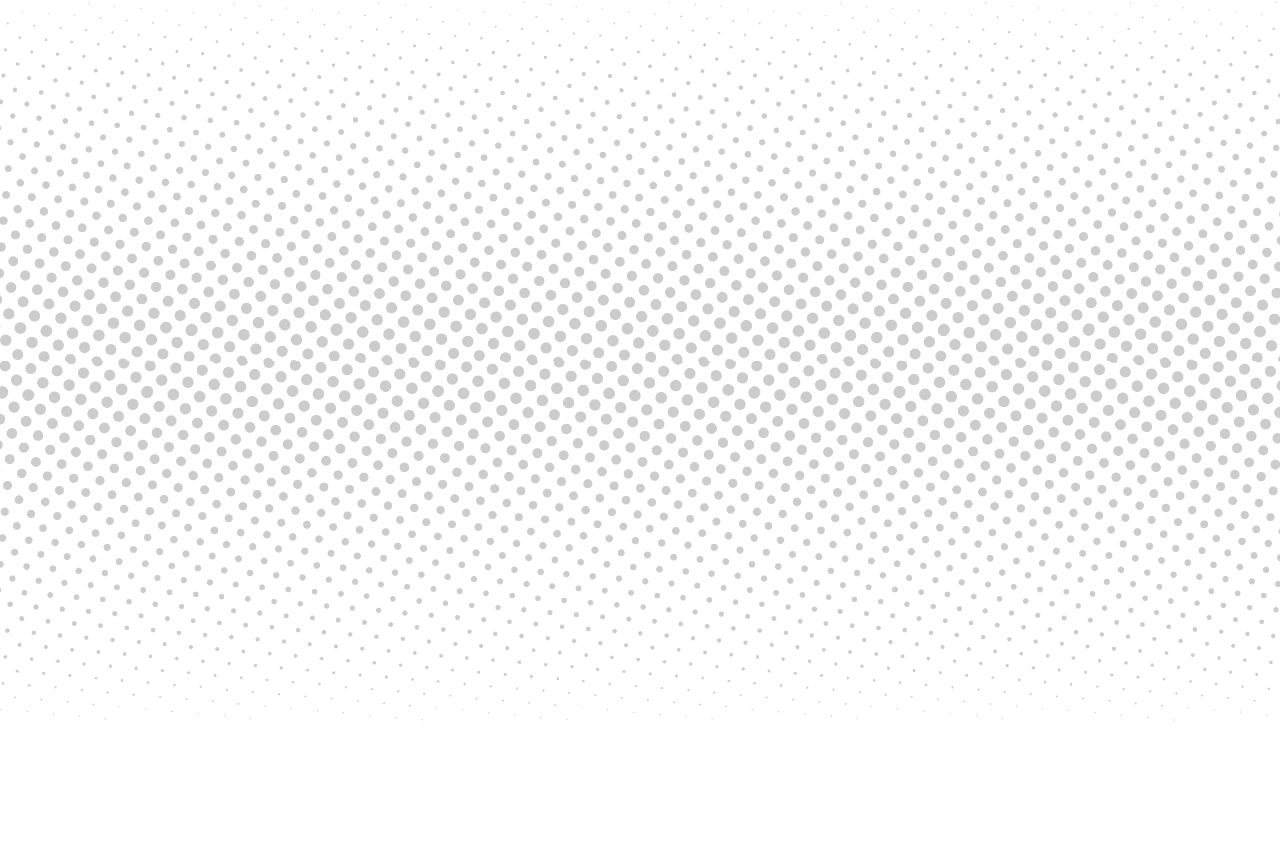
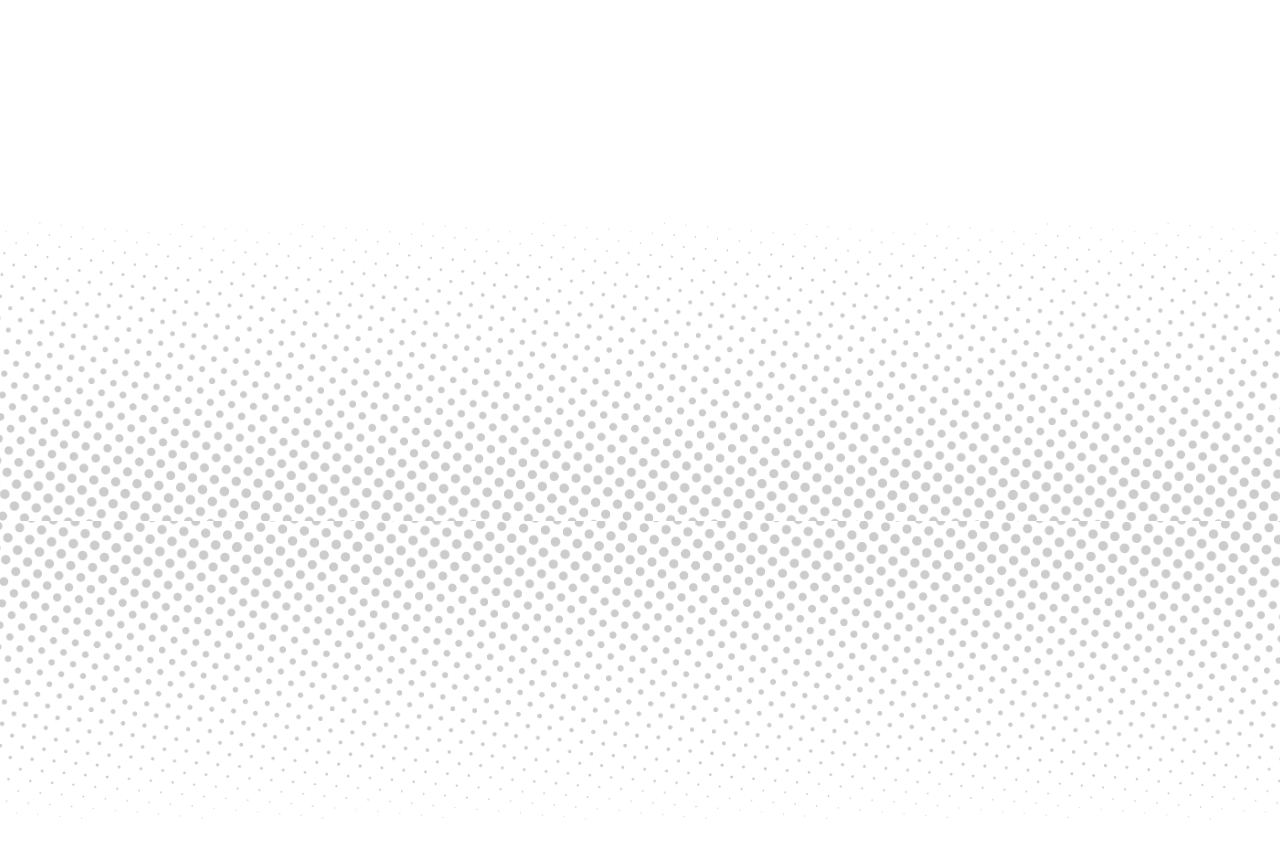
Before and after one commit to RaquelYang/F2E-4TH, an Angular app: page /event-website in a window 1280 px wide. Shown: the part 1267-2124 px from the top of the page. Built offline with nearby package versions, Linux system fonts and the light colour scheme.

Commit message:
微調 section2 動畫樣式

```diff
--- a/src/app/event-website/event-website.component.scss
+++ b/src/app/event-website/event-website.component.scss
@@ -97,21 +97,20 @@
 }
 
 .section2-description {
-  height: 100vh;
+  height: 120vh;
   background-image: url('../../assets/images/Background.png');
   background-repeat: no-repeat;
-  background-size: 130%;
+  background-size: 108%;
   background-position: bottom;
 }
 
 .section3-banner2 {
-  height: 100vh;
+  height: 120vh;
   background-image: url('../../assets/images/Background.png');
   background-repeat: no-repeat;
-  background-size: 130%;
-  background-position: -3px bottom;
+  background-size: 108%;
+  background-position: -21px bottom;
   transform: scale(-1, -1);
-
 }
 
 .section2-description {
```
